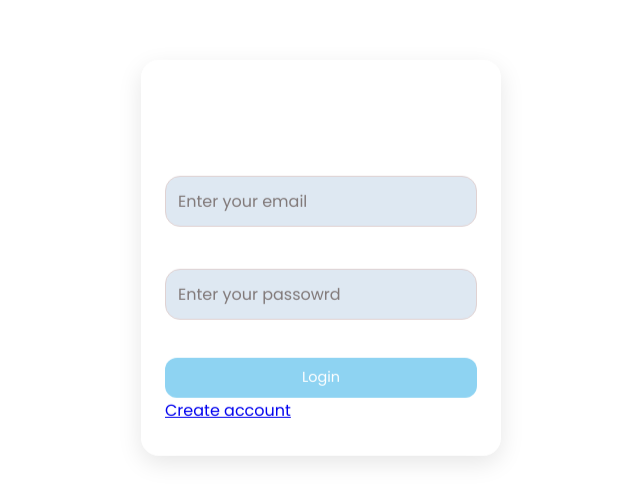
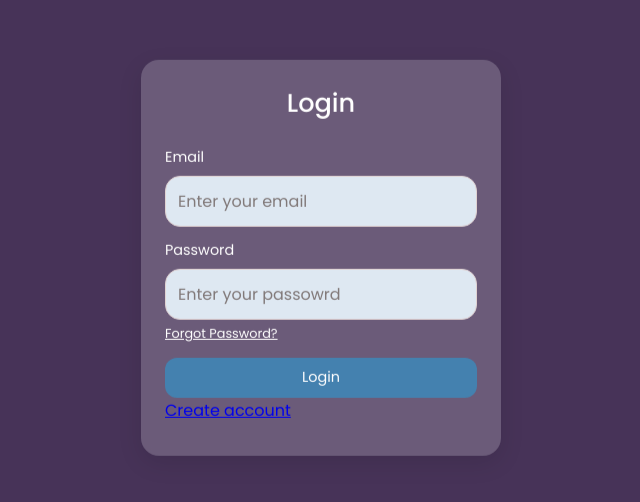
Before and after one commit to rachensan/INsys-rachensan, a React (Vite) app in the folder frontend/: page /login in a window 1280 px wide. Shown: the part 142-644 px from the top of the page, without its empty margins (319-959 px from the left). Built offline with nearby package versions, Linux system fonts and the light colour scheme; no server answers; a web font is replaced by a local one.

Commit message:
Fix: small: login temporary UI

```diff
--- a/frontend/public/styles.css
+++ b/frontend/public/styles.css
@@ -144,14 +144,16 @@ input {
 }
 
 */
-
-
-
-
-
-
-
 /*LOGIN*/
+.page-login {
+    background-color: rgb(71, 51, 88);
+    min-height: 100vh;
+    color: #fff;
+    display: flex;
+    justify-content: center;
+    align-items: center;
+    overflow: auto;
+}
 
 .container#login-container {
     position: fixed;
--- a/frontend/src/pages/Login.jsx
+++ b/frontend/src/pages/Login.jsx
@@ -70,6 +70,7 @@ function Login() {
 
   return (
     <>
+    <div className="page-login">
       <div className="container" id="login-container">
         <h1> Login </h1>
         <div id="login-container-inner">
@@ -100,8 +101,9 @@ function Login() {
             <a href="/welcome-register">Create account</a>
           </form>
         </div>
+      </div>
+    </div>
 
-    </div>
     </>
   )
 
```
Lines whose indentation alone changed are shown as unchanged.
